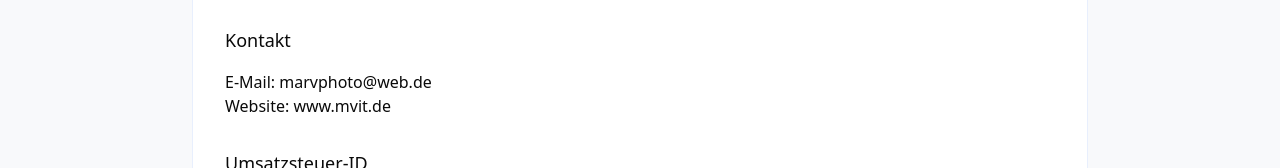
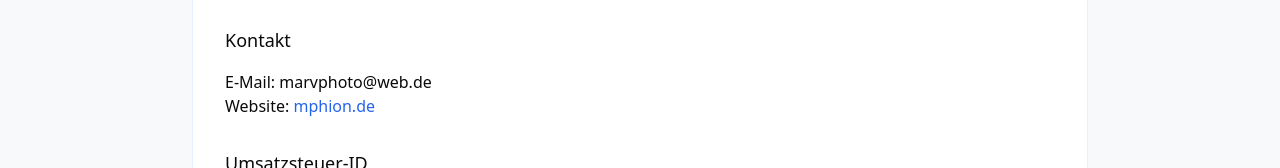
Before and after one commit to marv1101/mvit-website, a React (Vite) app in the folder mvits-webV2/mvits-webV2/: page /impressum in a window 1280 px wide. Shown: the part 436-604 px from the top of the page. Built offline with nearby package versions, Linux system fonts and the light colour scheme.

Commit message:
changes to URL in Impressum

```diff
--- a/mvits-webV2/mvits-webV2/src/components/Impressum.tsx
+++ b/mvits-webV2/mvits-webV2/src/components/Impressum.tsx
@@ -38,7 +38,7 @@
             <h3 className="mb-4">Kontakt</h3>
             <p>
               E-Mail: marvphoto@web.de<br />
-              Website: www.mvit.de
+              Website: <a href="https://www.mphion.de" target="_blank" rel="noopener noreferrer" className="text-primary hover:underline">mphion.de</a>
             </p>
           </section>
 
```
